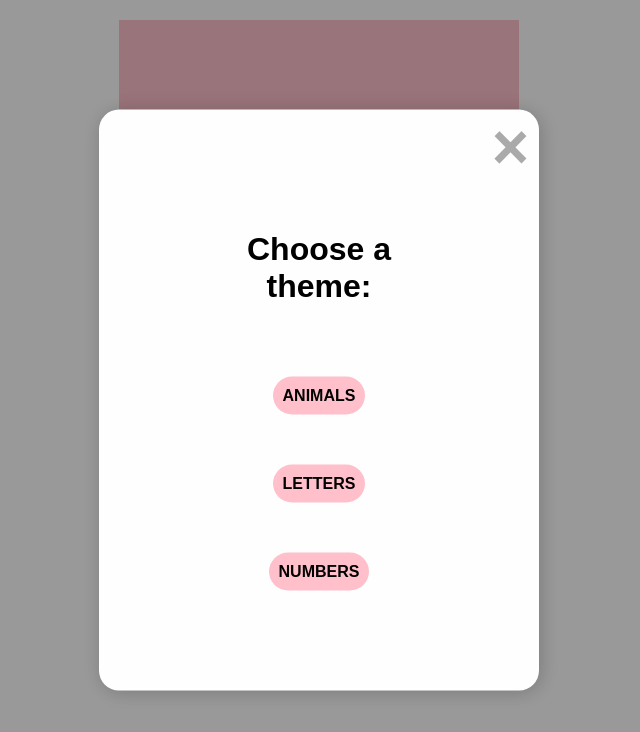
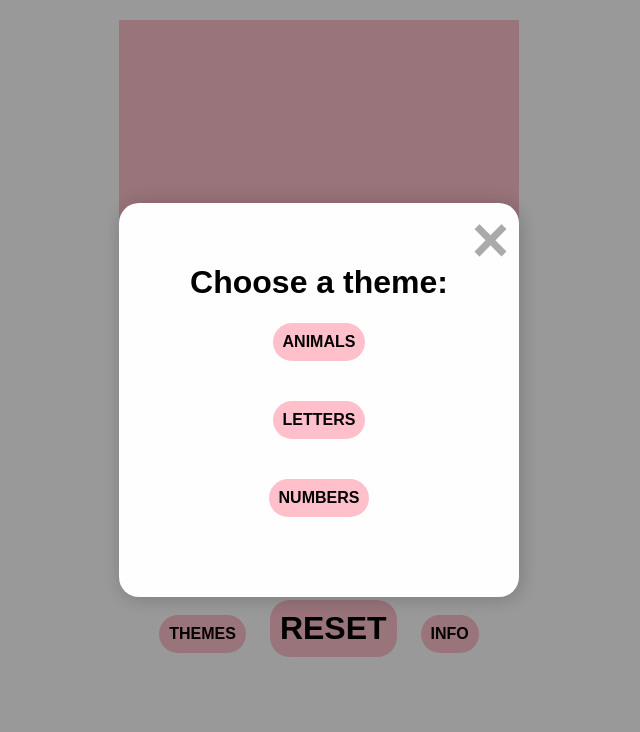
Before and after one commit to jamiepalatnik/scratch-off-surprise, a plain HTML site: page index.html in a window 1280 px wide. Both pictures are taken after a click on the button "THEMES". Shown: the whole page, without its empty margins (321-961 px from the left). Drawn offline with Linux system fonts and the light colour scheme; files whose address does not match are found by name.

Commit message:
Edit CSS to adjust modal size

```diff
--- a/styles.css
+++ b/styles.css
@@ -25,6 +25,7 @@ body {
     width: 100%;
     height: 100%;
     margin: 0;
+    overscroll-behavior: none;
   }
 
 /* Default button styling */
@@ -88,9 +89,9 @@ button {
     top: 50%;
     left: 50%;
     transform: translate(-50%, -50%);
-    width: 30vh;
+    width: 40vh;
     margin: 0 auto;
-    padding: 100px;
+    padding: 5vh;
     border-radius: 20px;
     box-shadow: 2px 2px 20px rgba(0, 0, 0, .2);
     background-color: #fefefe;
@@ -116,7 +117,7 @@ button {
 
   /* Style theme buttons */
   .themeButton {
-    margin-top: 50px;
+    margin-bottom: 5vh;
   }
 
   p {
```
